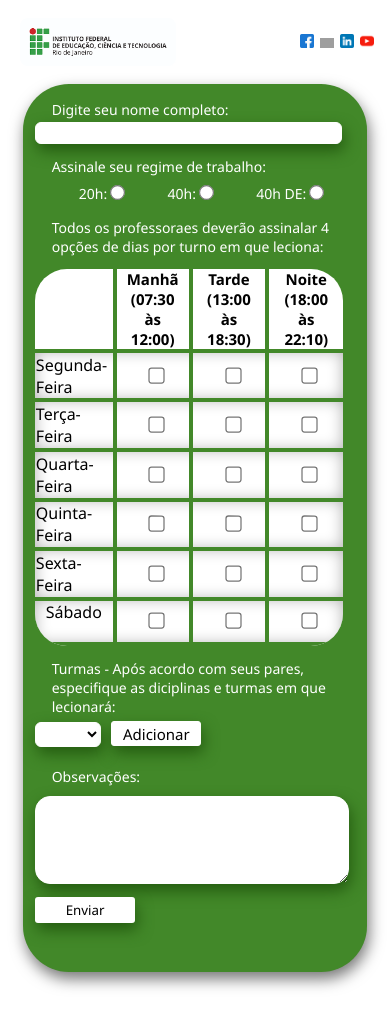
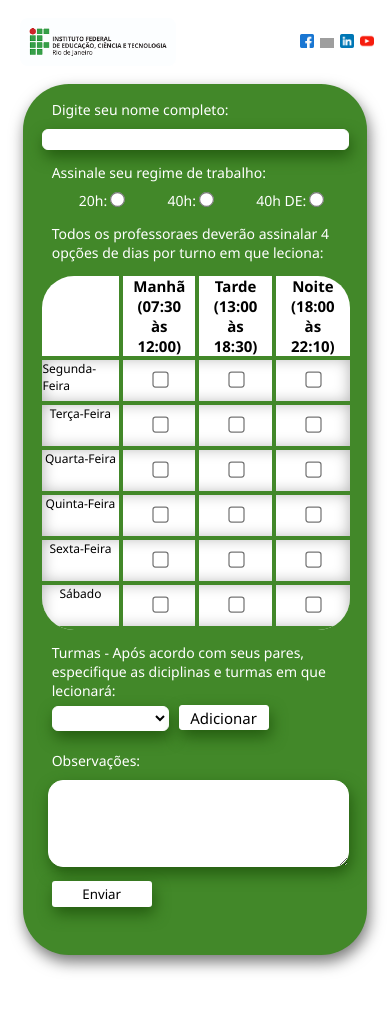
Before and after one commit to dev-Gui-Coelho/iniciaotec_JS_REACT, a React (Create React App) app: page / in a window 390 px wide. Shown: the top 1028 px of the page. Built offline with nearby package versions, Linux system fonts and the light colour scheme; grey boxes are pictures that could not be loaded.

Commit message:
Mobile quase finalizado v0.2.2

```diff
--- a/src/componentes/iptObservacoes.js
+++ b/src/componentes/iptObservacoes.js
@@ -10,7 +10,7 @@ export default function IptObservacao({value, setValueObs}){
                 cols={40}
 
                 onChange={(e)=>setValueObs(e.target.value)}
-                style={{ resize: 'vertical', overflow: 'auto', width: '90%',minHeight: '70px', minWidth: '35%', maxHeight:'250px', maxWidth:'95%'}}>
+                style={{ resize: 'vertical', overflow: 'auto', width: '86%',minHeight: '70px', minWidth: '35%', maxHeight:'250px', maxWidth:'95%'}}>
 
             </textarea>
         </>
--- a/src/index.css
+++ b/src/index.css
@@ -48,6 +48,7 @@
   margin-left: auto;
   box-shadow: 2px 7px 15px #777;
   padding: 4% 0% 4% 3%;
+
 }
 
 #section_img_body {
@@ -109,7 +110,7 @@
 
 #lbl_dias_turnos {
   color: white;
-  width: 95%;
+  width: 90%;
   font-size: 18px;
   margin: 4% 0 4% 0;
 }
@@ -322,6 +323,7 @@ textarea:focus{
     font-size: 14px;
     margin-left: 5%;
   }
+
   #header {
     width: 100vw;
     height: 10vh;
@@ -356,12 +358,45 @@ textarea:focus{
 
 /* CELULARES */
 @media (max-width: 767px){
-  #lbl_nome,#lbl_regTrab,#lbl_dias_turnos,#lbl_select_turmas,#lbl_obs{
+  #lbl_nome,#lbl_regTrab,#lbl_select_turmas,#lbl_obs{
     font-size: 14px;
     margin-left: 5%;
   }
+  #lbl_dias_turnos{
+    width: 95%;
+    font-size: 14px;
+    margin-left: 5%;
+  }
+  #ipt_nome{
+    margin-left: 2%;
+    margin-top:3%;
+  }
+  table{
+    margin-left: 2%;
+  }
+  .dias_semana{
+    font-size: 12px;
+    align-items: center;
+  }
+  .ipt_celulas{
+    padding-left: 10%;
+  }
+  select{
+    margin-left: 5%;
+    width: 30vw;
+  }
   .lbl_options{
     font-size: 14px;
+  }
+  #lista_turmas_selecionadas{
+    font-size: 14px;
+    margin-left: 5%;
+  }
+  textarea{
+    margin-left: 4%;
+  }
+  #btn_enviar{
+    margin-left: 5%;
   }
   #header {
     width: 100vw;
```
